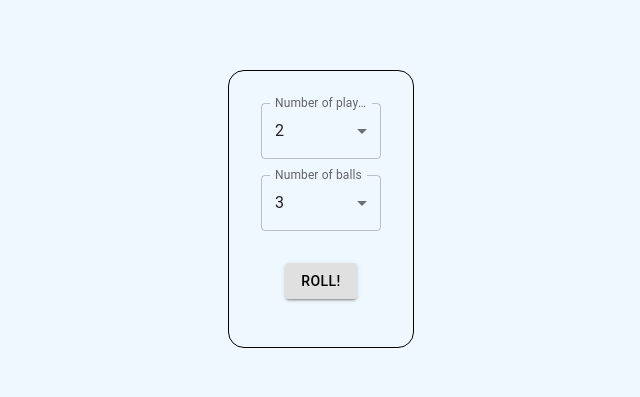
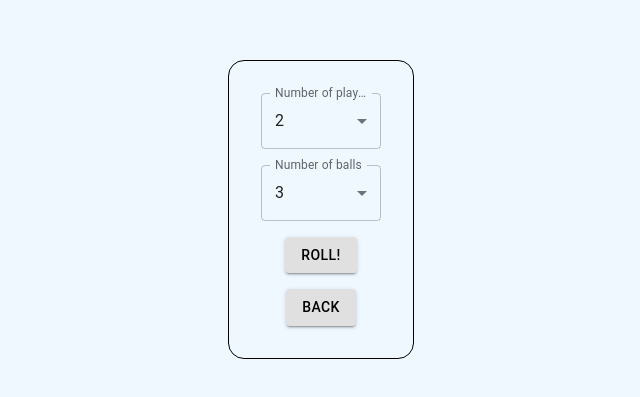
Before and after one commit to RonIsraeli123/roulette, a React (Create React App) app: page /Form in a window 1280 px wide. Shown: the part 191-588 px from the top of the page, without its empty margins (319-959 px from the left). Built offline with nearby package versions, Linux system fonts and the light colour scheme.

Commit message:
add back button

```diff
--- a/src/App.css
+++ b/src/App.css
@@ -35,6 +35,13 @@ html{
   align-items: center;
   justify-content: center;
   margin: 1em;
+}
+.formLinks{
+  display: flex;
+  align-items: center;
+  justify-content: center;
+  flex-direction: column;
+  gap: 1em;
 }
 
 .balls{
--- a/src/Pages/FormPage/components/Form.jsx
+++ b/src/Pages/FormPage/components/Form.jsx
@@ -17,9 +17,10 @@ const validation = (players) => {
     }
     return true;
 }
-const playersSumChoice = [2, 3, 4, 5]
-const ballsSumChoice = [1, 2, 3]
+
 export const Form = (props) => {
+    const playersSumChoice = [2, 3, 4, 5]
+    const ballsSumChoice = [1, 2, 3]
 
     return (
         <div className="GameForm">
@@ -72,8 +73,9 @@ export const Form = (props) => {
                         </Select>
                     </FormControl>
                 </Box>
-                <div className="center">
+                <div className="formLinks">
                     <Button component={Link} to={"/RandomNumber"} variant="contained" color="inherit">{GameFormConfig.SHUFFLE_BUTTON}</Button>
+                    <Button component={Link} to={"/"} variant="contained" color="inherit">{GameFormConfig.BACK_BUTTON}</Button>
                 </div>
             </div>
         </div>
--- a/src/config/gameFormConfig.js
+++ b/src/config/gameFormConfig.js
@@ -5,4 +5,5 @@ export const GameFormConfig = {
   PLAYERS_ALERT_MESSAGE_TEXT:
     'The number of participants should be greater than 2 and less than 5.',
   SHUFFLE_BUTTON: 'Roll!',
+  BACK_BUTTON: 'Back',
 };
```
